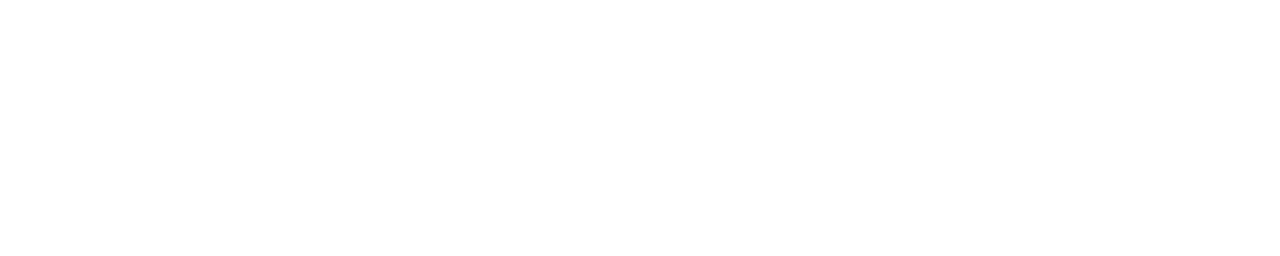
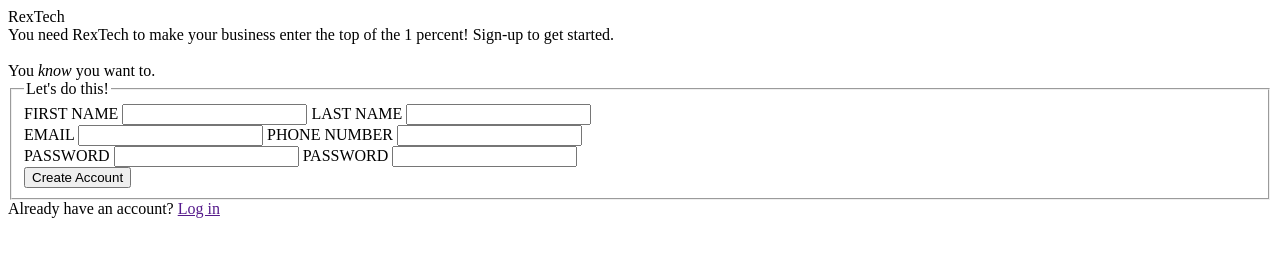
Before and after one commit to sheepmancode/signup-form, a plain HTML site: page index.html in a window 1280 px wide. Drawn offline with Linux system fonts and the light colour scheme.

Commit message:
skeleton html

```diff
--- a/index.html
+++ b/index.html
@@ -5,5 +5,48 @@
     <meta name="viewport" content="width=device-width, initial-scale=1.0" />
     <title>Sign-up Today</title>
   </head>
-  <body></body>
+  <body>
+    <div class="side-banner">RexTech</div>
+    <div>
+      <section class="top-paragraph">
+        You need RexTech to make your business enter the top of the 1 percent!
+        Sign-up to get started. <br />
+        <br />
+        You <em>know</em> you want to.
+      </section>
+      <section>
+        <form action="" method="post">
+          <fieldset>
+            <legend>Let's do this!</legend>
+            <div class="name">
+              <label for="first-name">FIRST NAME</label>
+              <input type="text" name="first-name" id="first-name" />
+              <label for="last-name">LAST NAME</label>
+              <input type="text" name="last-name" id="last-name" />
+            </div>
+            <div class="contact">
+              <label for="user-email">EMAIL</label>
+              <input type="email" name="user-email" id="user-email" />
+              <label for="user-phone">PHONE NUMBER</label>
+              <input type="tel" name="user-phone" id="user-phone" />
+            </div>
+            <div class="password">
+              <label for="password">PASSWORD</label>
+              <input type="password" name="password" id="password" />
+              <label for="confirm-password">PASSWORD</label>
+              <input
+                type="password"
+                name="confirm-password"
+                id="confirm-password"
+              />
+            </div>
+            <div creataccount-button>
+              <button type="submit">Create Account</button>
+            </div>
+          </fieldset>
+        </form>
+      </section>
+    </div>
+    <div>Already have an account? <a href="">Log in</a></div>
+  </body>
 </html>
```
